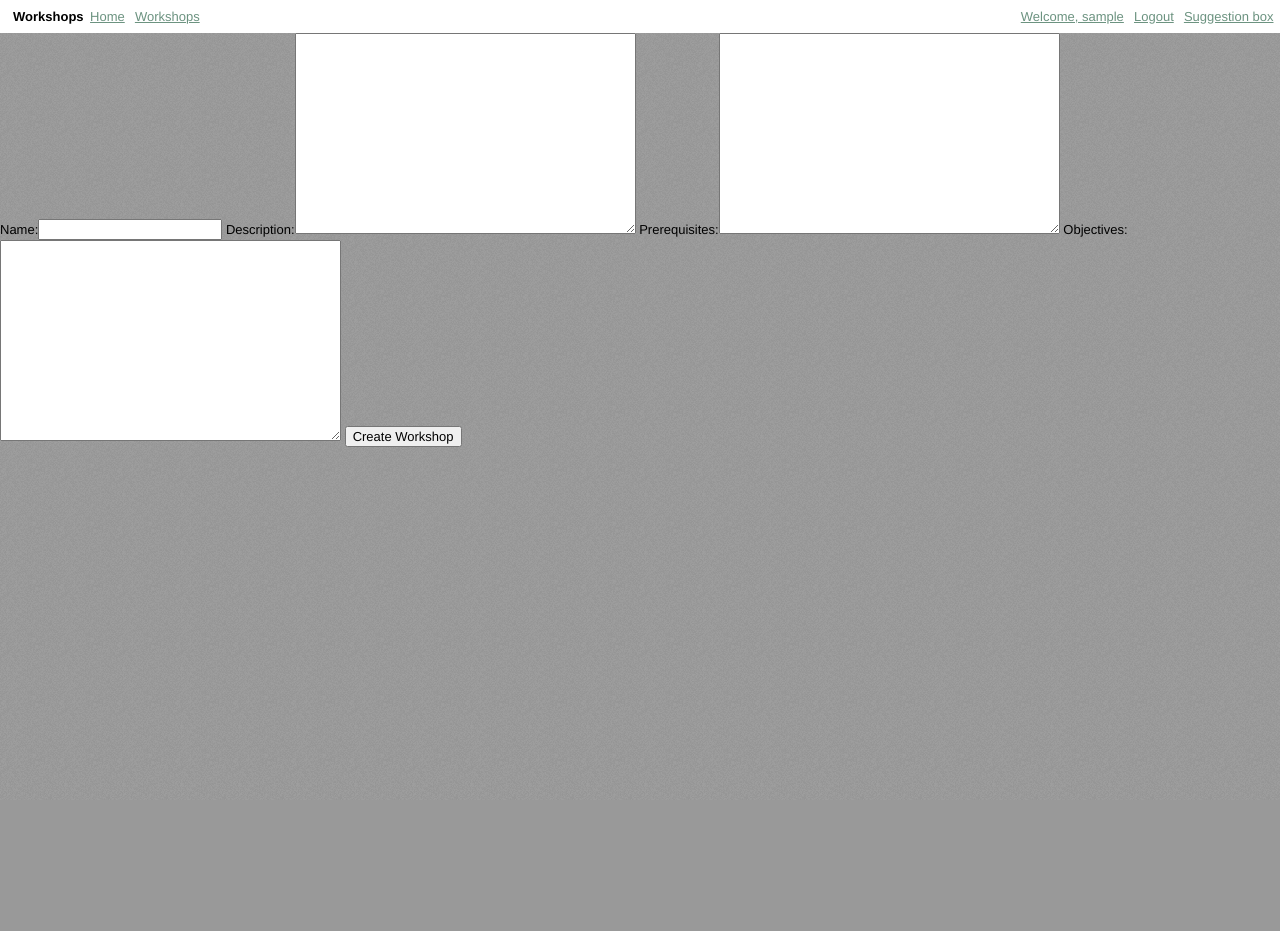
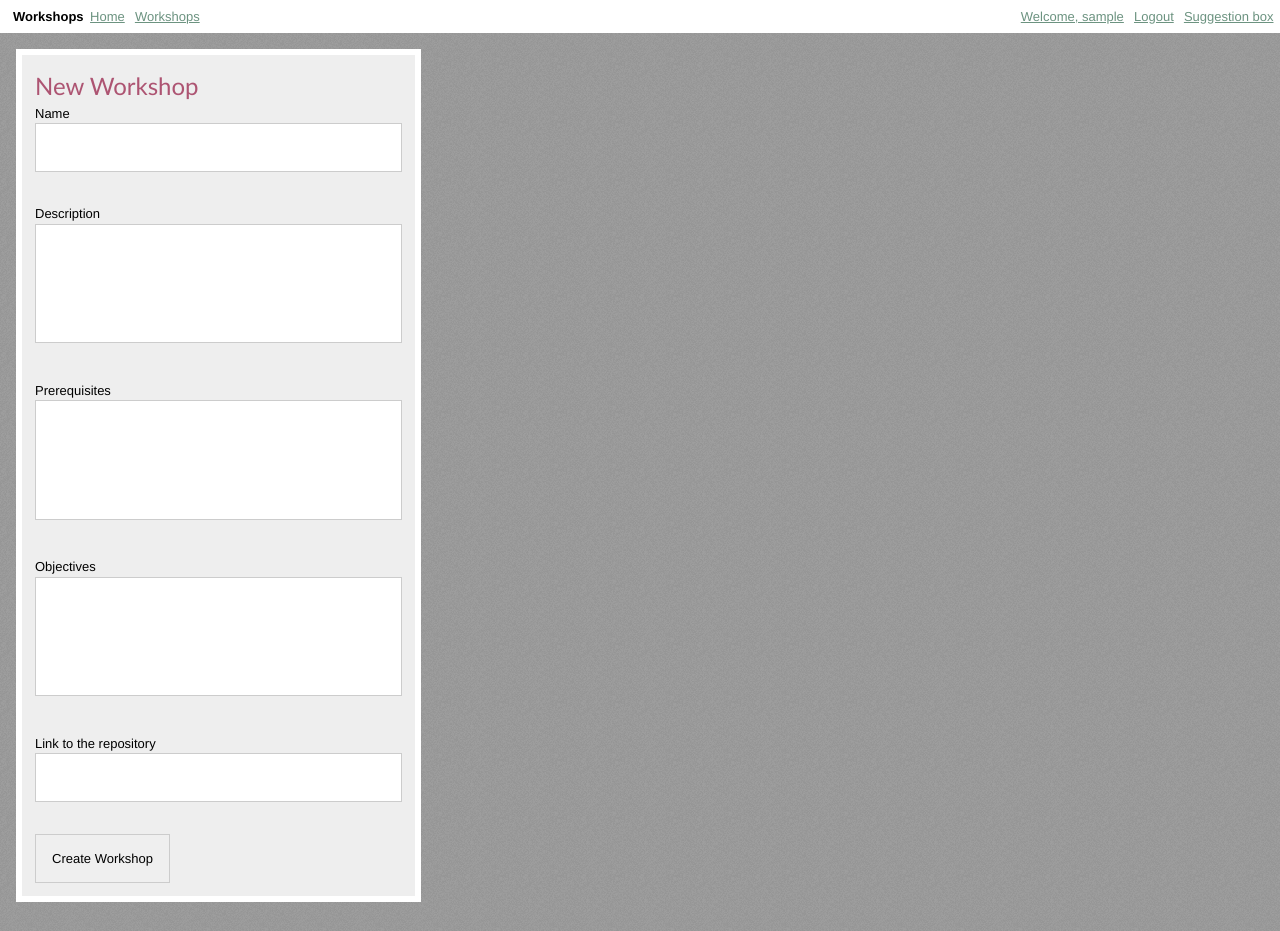
Before and after one commit to ivancompanyavi/workshops, a Django app: page /workshops/new in a window 1280 px wide. Before the commit the page ends 447 px from the top, so only its background shows below. Run offline with Django 3.2, Linux system fonts and the light colour scheme; the visitor is signed in with stand-in values (Sample User, id 1); some libraries are stand-ins or nearby versions.

Commit message:
- More stuff

```diff
--- a/core/static/css/styles.css
+++ b/core/static/css/styles.css
@@ -7,23 +7,19 @@
  * 2. Prevent iOS text size adjust after orientation change, without disabling
  *    user zoom.
  */
-/* line 9, ../scss/partials/base/_normalize.scss */
 html {
   font-family: sans-serif;
   /* 1 */
   -ms-text-size-adjust: 100%;
   /* 2 */
   -webkit-text-size-adjust: 100%;
-  /* 2 */
-}
+  /* 2 */ }
 
 /**
  * Remove default margin.
  */
-/* line 19, ../scss/partials/base/_normalize.scss */
 body {
-  margin: 0;
-}
+  margin: 0; }
 
 /* HTML5 display definitions
    ========================================================================== */
@@ -32,7 +28,6 @@ body {
  * Correct `block` display not defined for `details` or `summary` in IE 10/11 and Firefox.
  * Correct `block` display not defined for `main` in IE 11.
  */
-/* line 43, ../scss/partials/base/_normalize.scss */
 article,
 aside,
 details,
@@ -45,14 +40,12 @@ main,
 nav,
 section,
 summary {
-  display: block;
-}
+  display: block; }
 
 /**
  * 1. Correct `inline-block` display not defined in IE 8/9.
  * 2. Normalize vertical alignment of `progress` in Chrome, Firefox, and Opera.
  */
-/* line 55, ../scss/partials/base/_normalize.scss */
 audio,
 canvas,
 progress,
@@ -60,181 +53,142 @@ video {
   display: inline-block;
   /* 1 */
   vertical-align: baseline;
-  /* 2 */
-}
+  /* 2 */ }
 
 /**
  * Prevent modern browsers from displaying `audio` without controls.
  * Remove excess height in iOS 5 devices.
  */
-/* line 65, ../scss/partials/base/_normalize.scss */
 audio:not([controls]) {
   display: none;
-  height: 0;
-}
+  height: 0; }
 
 /**
  * Address `[hidden]` styling not present in IE 8/9/10.
  * Hide the `template` element in IE 8/9/11, Safari, and Firefox < 22.
  */
-/* line 76, ../scss/partials/base/_normalize.scss */
 [hidden],
 template {
-  display: none;
-}
+  display: none; }
 
 /* Links
    ========================================================================== */
 /**
  * Remove the gray background color from active links in IE 10.
  */
-/* line 87, ../scss/partials/base/_normalize.scss */
 a {
-  background: transparent;
-}
+  background: transparent; }
 
 /**
  * Improve readability when focused and also mouse hovered in all browsers.
  */
-/* line 96, ../scss/partials/base/_normalize.scss */
 a:active,
 a:hover {
-  outline: 0;
-}
+  outline: 0; }
 
 /* Text-level semantics
    ========================================================================== */
 /**
  * Address styling not present in IE 8/9/10/11, Safari, and Chrome.
  */
-/* line 107, ../scss/partials/base/_normalize.scss */
 abbr[title] {
-  border-bottom: 1px dotted;
-}
+  border-bottom: 1px dotted; }
 
 /**
  * Address style set to `bolder` in Firefox 4+, Safari, and Chrome.
  */
-/* line 116, ../scss/partials/base/_normalize.scss */
 b,
 strong {
-  font-weight: bold;
-}
+  font-weight: bold; }
 
 /**
  * Address styling not present in Safari and Chrome.
  */
-/* line 124, ../scss/partials/base/_normalize.scss */
 dfn {
-  font-style: italic;
-}
+  font-style: italic; }
 
 /**
  * Address variable `h1` font-size and margin within `section` and `article`
  * contexts in Firefox 4+, Safari, and Chrome.
  */
-/* line 133, ../scss/partials/base/_normalize.scss */
 h1 {
   font-size: 2em;
-  margin: 0.67em 0;
-}
+  margin: 0.67em 0; }
 
 /**
  * Address styling not present in IE 8/9.
  */
-/* line 142, ../scss/partials/base/_normalize.scss */
 mark {
   background: #ff0;
-  color: #000;
-}
+  color: #000; }
 
 /**
  * Address inconsistent and variable font size in all browsers.
  */
-/* line 151, ../scss/partials/base/_normalize.scss */
 small {
-  font-size: 80%;
-}
+  font-size: 80%; }
 
 /**
  * Prevent `sub` and `sup` affecting `line-height` in all browsers.
  */
-/* line 160, ../scss/partials/base/_normalize.scss */
 sub,
 sup {
   font-size: 75%;
   line-height: 0;
   position: relative;
-  vertical-align: baseline;
-}
+  vertical-align: baseline; }
 
-/* line 167, ../scss/partials/base/_normalize.scss */
 sup {
-  top: -0.5em;
-}
+  top: -0.5em; }
 
-/* line 171, ../scss/partials/base/_normalize.scss */
 sub {
-  bottom: -0.25em;
-}
+  bottom: -0.25em; }
 
 /* Embedded content
    ========================================================================== */
 /**
  * Remove border when inside `a` element in IE 8/9/10.
  */
-/* line 182, ../scss/partials/base/_normalize.scss */
 img {
-  border: 0;
-}
+  border: 0; }
 
 /**
  * Correct overflow not hidden in IE 9/10/11.
  */
-/* line 190, ../scss/partials/base/_normalize.scss */
 svg:not(:root) {
-  overflow: hidden;
-}
+  overflow: hidden; }
 
 /* Grouping content
    ========================================================================== */
 /**
  * Address margin not present in IE 8/9 and Safari.
  */
-/* line 201, ../scss/partials/base/_normalize.scss */
 figure {
-  margin: 1em 40px;
-}
+  margin: 1em 40px; }
 
 /**
  * Address differences between Firefox and other browsers.
  */
-/* line 209, ../scss/partials/base/_normalize.scss */
 hr {
   -moz-box-sizing: content-box;
   box-sizing: content-box;
-  height: 0;
-}
+  height: 0; }
 
 /**
  * Contain overflow in all browsers.
  */
-/* line 219, ../scss/partials/base/_normalize.scss */
 pre {
-  overflow: auto;
-}
+  overflow: auto; }
 
 /**
  * Address odd `em`-unit font size rendering in all browsers.
  */
-/* line 230, ../scss/partials/base/_normalize.scss */
 code,
 kbd,
 pre,
 samp {
   font-family: monospace, monospace;
-  font-size: 1em;
-}
+  font-size: 1em; }
 
 /* Forms
    ========================================================================== */
@@ -248,7 +202,6 @@ samp {
  * 2. Correct font properties not being inherited.
  * 3. Address margins set differently in Firefox 4+, Safari, and Chrome.
  */
-/* line 254, ../scss/partials/base/_normalize.scss */
 button,
 input,
 optgroup,
@@ -259,16 +212,13 @@ textarea {
   font: inherit;
   /* 2 */
   margin: 0;
-  /* 3 */
-}
+  /* 3 */ }
 
 /**
  * Address `overflow` set to `hidden` in IE 8/9/10/11.
  */
-/* line 264, ../scss/partials/base/_normalize.scss */
 button {
-  overflow: visible;
-}
+  overflow: visible; }
 
 /**
  * Address inconsistent `text-transform` inheritance for `button` and `select`.
@@ -276,11 +226,9 @@ button {
  * Correct `button` style inheritance in Firefox, IE 8/9/10/11, and Opera.
  * Correct `select` style inheritance in Firefox.
  */
-/* line 276, ../scss/partials/base/_normalize.scss */
 button,
 select {
-  text-transform: none;
-}
+  text-transform: none; }
 
 /**
  * 1. Avoid the WebKit bug in Android 4.0.* where (2) destroys native `audio`
@@ -289,7 +237,6 @@ select {
  * 3. Improve usability and consistency of cursor style between image-type
  *    `input` and others.
  */
-/* line 291, ../scss/partials/base/_normalize.scss */
 button,
 html input[type="button"],
 input[type="reset"],
@@ -297,36 +244,29 @@ input[type="submit"] {
   -webkit-appearance: button;
   /* 2 */
   cursor: pointer;
-  /* 3 */
-}
+  /* 3 */ }
 
 /**
  * Re-set default cursor for disabled elements.
  */
-/* line 301, ../scss/partials/base/_normalize.scss */
 button[disabled],
 html input[disabled] {
-  cursor: default;
-}
+  cursor: default; }
 
 /**
  * Remove inner padding and border in Firefox 4+.
  */
-/* line 310, ../scss/partials/base/_normalize.scss */
 button::-moz-focus-inner,
 input::-moz-focus-inner {
   border: 0;
-  padding: 0;
-}
+  padding: 0; }
 
 /**
  * Address Firefox 4+ setting `line-height` on `input` using `!important` in
  * the UA stylesheet.
  */
-/* line 320, ../scss/partials/base/_normalize.scss */
 input {
-  line-height: normal;
-}
+  line-height: normal; }
 
 /**
  * It's recommended that you don't attempt to style these elements.
@@ -335,144 +275,114 @@ input {
  * 1. Address box sizing set to `content-box` in IE 8/9/10.
  * 2. Remove excess padding in IE 8/9/10.
  */
-/* line 333, ../scss/partials/base/_normalize.scss */
 input[type="checkbox"],
 input[type="radio"] {
   box-sizing: border-box;
   /* 1 */
   padding: 0;
-  /* 2 */
-}
+  /* 2 */ }
 
 /**
  * Fix the cursor style for Chrome's increment/decrement buttons. For certain
  * `font-size` values of the `input`, it causes the cursor style of the
  * decrement button to change from `default` to `text`.
  */
-/* line 345, ../scss/partials/base/_normalize.scss */
 input[type="number"]::-webkit-inner-spin-button,
 input[type="number"]::-webkit-outer-spin-button {
-  height: auto;
-}
+  height: auto; }
 
 /**
  * 1. Address `appearance` set to `searchfield` in Safari and Chrome.
  * 2. Address `box-sizing` set to `border-box` in Safari and Chrome
  *    (include `-moz` to future-proof).
  */
-/* line 355, ../scss/partials/base/_normalize.scss */
 input[type="search"] {
   -webkit-appearance: textfield;
   /* 1 */
   -moz-box-sizing: content-box;
   -webkit-box-sizing: content-box;
   /* 2 */
-  box-sizing: content-box;
-}
+  box-sizing: content-box; }
 
 /**
  * Remove inner padding and search cancel button in Safari and Chrome on OS X.
  * Safari (but not Chrome) clips the cancel button when the search input has
  * padding (and `textfield` appearance).
  */
-/* line 369, ../scss/partials/base/_normalize.scss */
 input[type="search"]::-webkit-search-cancel-button,
 input[type="search"]::-webkit-search-decoration {
-  -webkit-appearance: none;
-}
+  -webkit-appearance: none; }
 
 /**
  * Define consistent border, margin, and padding.
  */
-/* line 377, ../scss/partials/base/_normalize.scss */
 fieldset {
   border: 1px solid #c0c0c0;
   margin: 0 2px;
-  padding: 0.35em 0.625em 0.75em;
-}
+  padding: 0.35em 0.625em 0.75em; }
 
 /**
  * 1. Correct `color` not being inherited in IE 8/9/10/11.
  * 2. Remove padding so people aren't caught out if they zero out fieldsets.
  */
-/* line 388, ../scss/partials/base/_normalize.scss */
 legend {
   border: 0;
   /* 1 */
   padding: 0;
-  /* 2 */
-}
+  /* 2 */ }
 
 /**
  * Remove default vertical scrollbar in IE 8/9/10/11.
  */
-/* line 397, ../scss/partials/base/_normalize.scss */
 textarea {
-  overflow: auto;
-}
+  overflow: auto; }
 
 /**
  * Don't inherit the `font-weight` (applied by a rule above).
  * NOTE: the default cannot safely be changed in Chrome and Safari on OS X.
  */
-/* line 406, ../scss/partials/base/_normalize.scss */
 optgroup {
-  font-weight: bold;
-}
+  font-weight: bold; }
 
 /* Tables
    ========================================================================== */
 /**
  * Remove most spacing between table cells.
  */
-/* line 417, ../scss/partials/base/_normalize.scss */
 table {
   border-collapse: collapse;
-  border-spacing: 0;
-}
+  border-spacing: 0; }
 
-/* line 423, ../scss/partials/base/_normalize.scss */
 td,
 th {
-  padding: 0;
-}
+  padding: 0; }
 
-/* line 1, ../scss/partials/base/_helpers.scss */
 .ir {
   border: 0;
   font: 0/0 a;
   text-shadow: none;
-  color: transparent;
-}
+  color: transparent; }
 
-/* line 1, ../scss/partials/base/_layout.scss */
+.pull-right {
+  float: right; }
+
 * {
-  box-sizing: border-box;
-}
+  box-sizing: border-box; }
 
-/* line 3, ../scss/partials/base/_layout.scss */
 body {
   background-image: url("../images/noise.png");
-  font: small/1.5 "Helvetica Neue", Helvetica, Arial, sans-serif;
-}
+  font: small/1.5 "Helvetica Neue", Helvetica, Arial, sans-serif; }
 
-/* line 1, ../scss/partials/base/_typography.scss */
 a {
-  color: #6c9380;
-}
+  color: #6c9380; }
 
-/* line 2, ../scss/partials/base/_typography.scss */
 a:hover {
-  color: #c0ca55;
-}
+  color: #c0ca55; }
 
-/* line 4, ../scss/partials/base/_typography.scss */
 .title {
   font: normal x-large/1.5 Raleway, Futura, "Trebuchet MS", sans-serif;
-  color: #ad5472;
-}
+  color: #ad5472; }
 
-/* line 1, ../scss/partials/objects/_list.scss */
 .list {
   list-style: none;
   padding: 1rem;
@@ -482,26 +392,18 @@ a:hover {
   -webkit-column-count: 1;
   -moz-column-count: 1;
   column-count: 1;
-  width: 100%;
-}
+  width: 100%; }
 
 @media screen and (min-width: 600px) {
-  /* line 14, ../scss/partials/objects/_list.scss */
   .list {
     -webkit-column-count: 2;
     -moz-column-count: 2;
-    column-count: 2;
-  }
-}
+    column-count: 2; } }
 @media screen and (min-width: 900px) {
-  /* line 22, ../scss/partials/objects/_list.scss */
   .list {
     -webkit-column-count: 3;
     -moz-column-count: 3;
-    column-count: 3;
-  }
-}
-/* line 1, ../scss/partials/objects/_card.scss */
+    column-count: 3; } }
 .card {
   padding: 1em;
   margin-bottom: 1em;
@@ -509,46 +411,32 @@ a:hover {
   border: .5em solid #fff;
   opacity: 1;
   display: inline-block;
-  width: 100%;
-}
+  width: 100%; }
 
-/* line 11, ../scss/partials/objects/_card.scss */
 .card__info {
   overflow: hidden;
   margin-top: 1em;
-  font-size: 11px;
-}
+  font-size: 11px; }
 
-/* line 17, ../scss/partials/objects/_card.scss */
 .card__info dt {
-  float: left;
-}
+  float: left; }
 
-/* line 21, ../scss/partials/objects/_card.scss */
 .card__info dd {
-  float: right;
-}
+  float: right; }
 
-/* line 25, ../scss/partials/objects/_card.scss */
 .card__info dt {
   clear: left;
   margin-right: .5em;
-  font-weight: bold;
-}
+  font-weight: bold; }
 
-/* line 31, ../scss/partials/objects/_card.scss */
 .more {
   margin-top: 1em;
-  display: inline-block;
-}
+  display: inline-block; }
 
-/* line 36, ../scss/partials/objects/_card.scss */
 .card--centered {
   width: 500px;
-  margin: 0 auto;
-}
+  margin: 0 auto; }
 
-/* line 1, ../scss/partials/objects/_fav.scss */
 .fav {
   border: 1px solid rgba(50, 50, 50, 0.2);
   background: #dddddd;
@@ -561,10 +449,8 @@ a:hover {
   top: 0.5rem;
   right: 0.5rem;
   box-shadow: inset 1px 1px 1px rgba(50, 50, 50, 0.3);
-  line-height: 1000;
-}
+  line-height: 1000; }
 
-/* line 15, ../scss/partials/objects/_fav.scss */
 .fav::before {
   position: absolute;
   top: 3px;
@@ -573,36 +459,25 @@ a:hover {
   left: -45px;
   text-align: right;
   display: none;
-  line-height: 1.5;
-}
+  line-height: 1.5; }
 
-/* line 26, ../scss/partials/objects/_fav.scss */
 .fav:hover::before {
-  display: block;
-}
+  display: block; }
 
-/* line 30, ../scss/partials/objects/_fav.scss */
 .fav.is-fav {
   background: #f07c6c;
-  border: 1px solid rgba(50, 50, 50, 0.4);
-}
+  border: 1px solid rgba(50, 50, 50, 0.4); }
 
-/* line 35, ../scss/partials/objects/_fav.scss */
 .fav.is-fav::before {
-  content: 'unfav';
-}
+  content: 'unfav'; }
 
-/* line 2, ../scss/partials/objects/_form.scss */
-.form input {
+.form input, .form textarea {
   padding: 1rem;
-  border: 1px solid #cccccc;
-}
+  border: 1px solid #cccccc; }
 
-/* line 9, ../scss/partials/objects/_form.scss */
 .form-group {
   position: relative;
-}
-/* line 12, ../scss/partials/objects/_form.scss */
+  margin-bottom: 2rem; }
 .form-group .ico-form {
   position: absolute;
   display: block;
@@ -611,42 +486,30 @@ a:hover {
   width: 40px;
   height: 40px;
   border: 1px solid red;
-  content: "";
-}
-/* line 23, ../scss/partials/objects/_form.scss */
+  content: ""; }
 .form-group .ico-form + input {
-  padding-left: 50px;
-}
-/* line 27, ../scss/partials/objects/_form.scss */
-.form-group input {
-  width: 100%;
-}
+  padding-left: 50px; }
+.form-group input, .form-group textarea {
+  width: 100%; }
+.form-group textarea {
+  resize: none;
+  padding: 10px; }
 
-/* line 2, ../scss/partials/objects/_sitenav.scss */
 .sitenav {
   background: #fff;
   padding: .5em;
   display: flex;
-  align-items: center;
-}
-/* line 8, ../scss/partials/objects/_sitenav.scss */
+  align-items: center; }
 .sitenav ul {
   list-style-type: none;
   margin: 0;
-  padding: 0;
-}
-/* line 12, ../scss/partials/objects/_sitenav.scss */
+  padding: 0; }
 .sitenav li {
   display: inline-block;
-  padding-left: .5em;
-}
+  padding-left: .5em; }
 
-/* line 18, ../scss/partials/objects/_sitenav.scss */
 .sitenav__section {
-  padding-left: .5em;
-}
+  padding-left: .5em; }
 
-/* line 21, ../scss/partials/objects/_sitenav.scss */
 .sections-menu {
-  flex: 1;
-}
+  flex: 1; }
--- a/core/static/scss/partials/base/_helpers.scss
+++ b/core/static/scss/partials/base/_helpers.scss
@@ -4,3 +4,6 @@
   text-shadow: none;
   color: transparent;
 }
+.pull-right {
+  float: right;
+}
--- a/core/static/scss/partials/objects/_form.scss
+++ b/core/static/scss/partials/objects/_form.scss
@@ -1,5 +1,5 @@
 .form {
-  input {
+  input, textarea{
     padding: $spacer;
     border: 1px solid #cccccc;
   }
@@ -8,6 +8,7 @@
 .form-group {
   & {
     position: relative;
+    margin-bottom: $spacer-L;
   }
   .ico-form {
     position: absolute;
@@ -24,8 +25,13 @@
     padding-left: 50px;
   }
 
-  input {
+  input, textarea {
     width: 100%;
   }
 
+  textarea {
+    resize: none;
+    padding: 10px;
+  }
+
 }
--- a/fabfile.py
+++ b/fabfile.py
@@ -15,7 +15,7 @@ def install():
     sudo('apt-get update')
     sudo('apt-get install -y python-dev python-setuptools build-essential mysql-client mysql-server libmysqlclient-dev libjpeg-dev zlib1g-dev libpng12-dev')
     sudo('easy_install pip')
-    sudo('pip install Django mysql-python')
+    sudo('pip install Django mysql-python south')
     sudo('ln -s /usr/lib/x86_64-linux-gnu/libjpeg.so /usr/lib')
     sudo('ln -s /usr/lib/x86_64-linux-gnu/libfreetype.so /usr/lib')
     sudo('ln -s /usr/lib/x86_64-linux-gnu/libz.so /usr/lib')
--- a/user_profile/templates/login.html
+++ b/user_profile/templates/login.html
@@ -1,6 +1,7 @@
 {% extends 'base.html' %}
 {% block title %}Login{% endblock %}
 {% block content %}
+    <div class="list">
         <div class="card card--centered">
             <h1 class="title">Login</h1>
 
@@ -17,5 +18,6 @@
                 </form>
             </div>
         </div>
+    </div>
 
 {% endblock %}
--- a/user_profile/templates/register.html
+++ b/user_profile/templates/register.html
@@ -1,6 +1,7 @@
 {% extends 'base.html' %}
 {% block title %}Register{% endblock %}
 {% block content %}
+    <div class="list">
         <div class="card card--centered">
             <h1 class="title">Register</h1>
 
@@ -32,4 +33,5 @@
                 </form>
             </div>
         </div>
+    </div>
 {% endblock %}
--- a/workshop/forms.py
+++ b/workshop/forms.py
@@ -5,12 +5,13 @@ from .models import Workshop, Question
 class WorkshopModelForm(forms.ModelForm):
     class Meta:
         model = Workshop
-        fields = ['name', 'description', 'prerequisites', 'objectives']
+        fields = ['name', 'description', 'prerequisites', 'objectives', 'repo_link']
         widgets = {
             'name': forms.TextInput(),
-            'description': forms.Textarea(),
-            'prerequisites': forms.Textarea(),
-            'objectives': forms.Textarea(),
+            'description': forms.Textarea(attrs={'rows': 5}),
+            'prerequisites': forms.Textarea(attrs={'rows': 5}),
+            'objectives': forms.Textarea(attrs={'rows': 5}),
+            'repo_link': forms.TextInput(),
         }
 
 
--- a/workshop/templates/workshop_detail.html
+++ b/workshop/templates/workshop_detail.html
@@ -21,6 +21,11 @@
 
             <div class="card__info">
                 {{ workshop.objectives }}
+            </div>
+            <h1 class="title">Link to the repository</h1>
+
+            <div class="card__info">
+                {{ workshop.repo_link }}
             </div>
 
         </div>
--- a/workshop/templates/workshop_new.html
+++ b/workshop/templates/workshop_new.html
@@ -1,11 +1,18 @@
 {% extends 'base.html' %}
 {% block title %}Create Workshop{% endblock %}
 {% block content %}
-    <div class="row">
-        <div class="col-md-12">
-            <form action="{% url 'workshop_new' %}" method="post">
+    <div class="list">
+        <div class="card">
+            <div class="title">New Workshop</div>
+            <form class="form" action="{% url 'workshop_new' %}" method="post">
                 {% csrf_token %}
-                {{ form }}
+                {% for field in form %}
+                    <div class="form-group">
+                        <label>{{ field.label }}</label>
+                        {{ field.errors }}
+                        {{ field }}
+                    </div>
+                {% endfor %}
                 <input type="submit" class="btn btn-block btn-info" value="Create Workshop"/>
             </form>
         </div>
--- a/workshops/settings.py
+++ b/workshops/settings.py
@@ -48,6 +48,7 @@ INSTALLED_APPS = (
     'django.contrib.sessions',
     'django.contrib.messages',
     'django.contrib.staticfiles',
+    'south',
     'core',
     'user_profile',
     'workshop',
```
Also changed, not shown: suggestion/templates/suggestions.html (+18 -7 lines), user_profile/templates/profile.html (+8 -5 lines), workshop/models.py (+6 -3 lines). Lines whose indentation alone changed are shown as unchanged.
